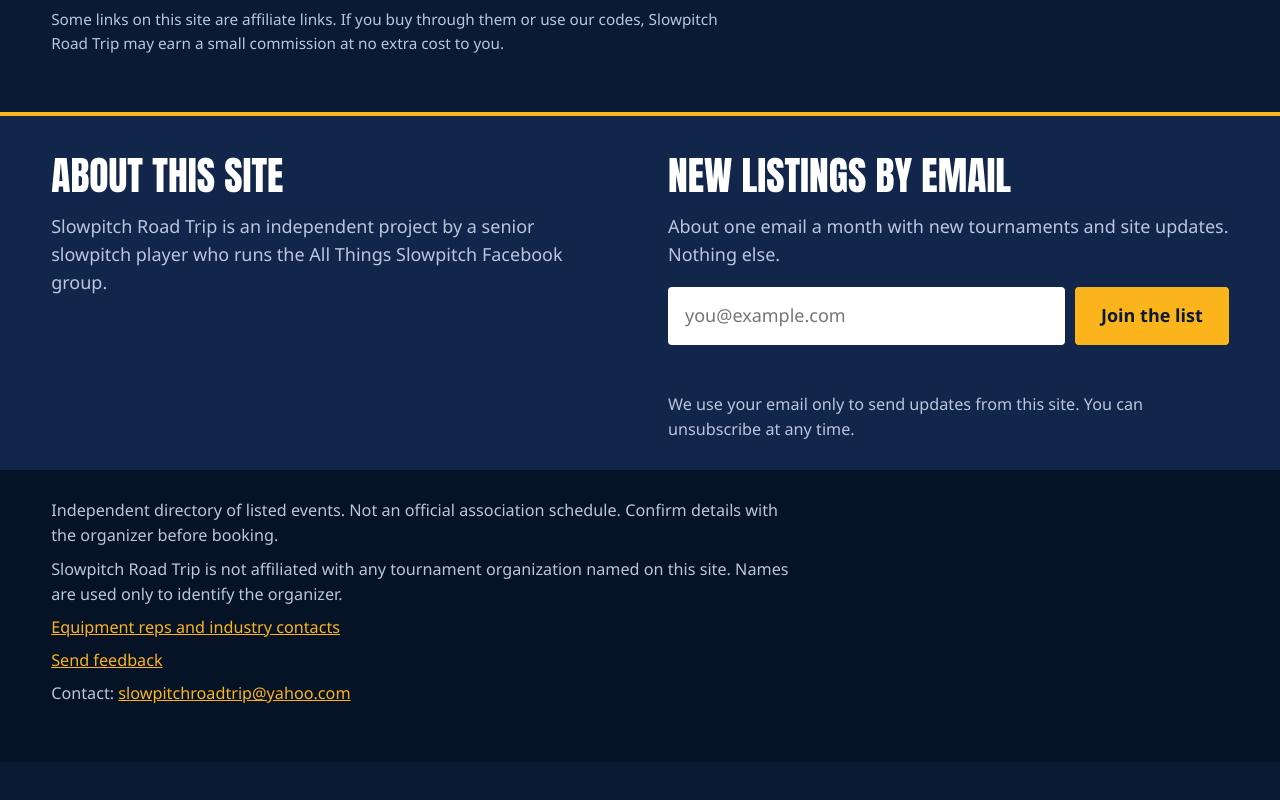
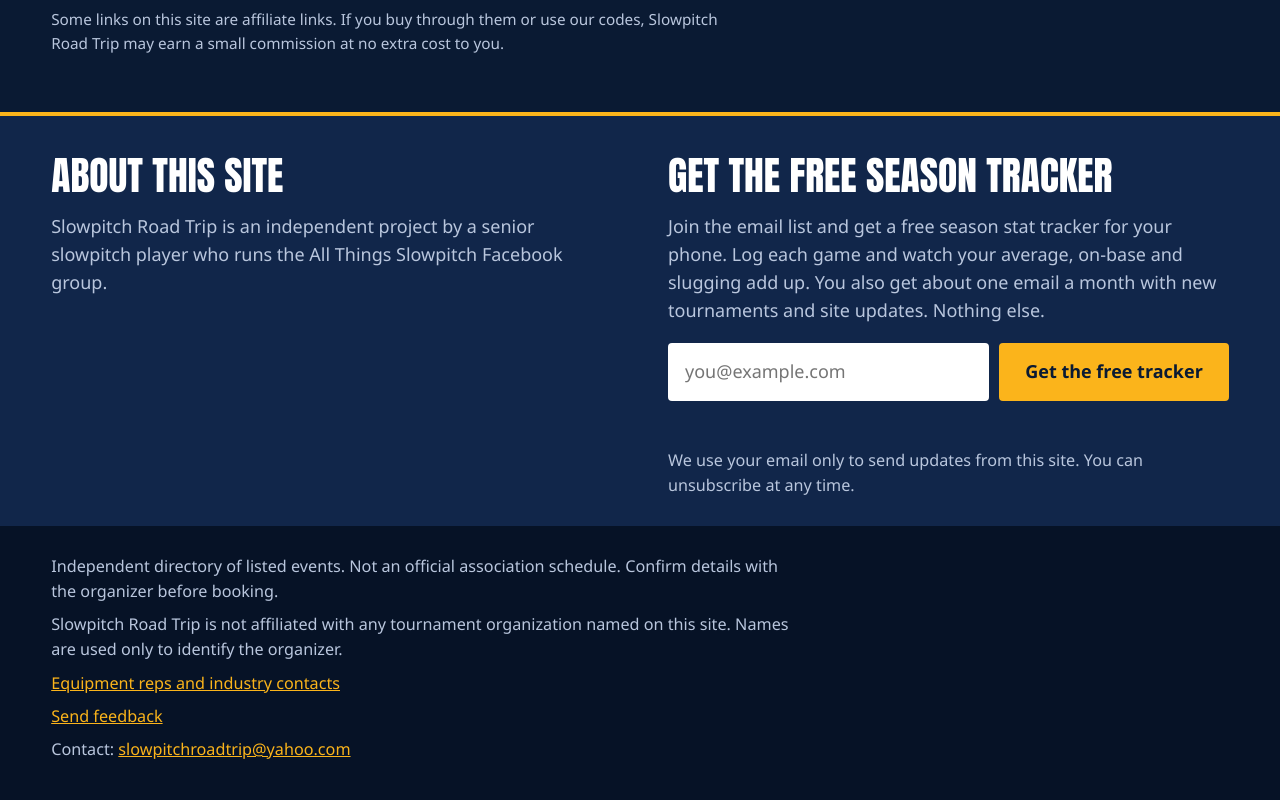
Before and after one commit to billmine28-hash/slowpitchroadtrip, a plain HTML site: page index.html in a window 1280 px wide. Shown: the part 5309-6109 px from the top of the page. Before the commit the page ends 6071 px from the top, so only its background shows below. Drawn offline with Linux system fonts and the light colour scheme.

Commit message:
Homepage signup: announce the free Season Tracker
Co-Authored-By: Claude Sonnet 5.5 <noreply@anthropic.com>

```diff
--- a/index.html
+++ b/index.html
@@ -195,12 +195,12 @@
         <p>Slowpitch Road Trip is an independent project by a senior slowpitch player who runs the All Things Slowpitch Facebook group.</p>
       </section>
       <section aria-labelledby="e-h">
-        <h2 id="e-h">New listings by email</h2>
-        <p>About one email a month with new tournaments and site updates. Nothing else.</p>
+        <h2 id="e-h">Get the free Season Tracker</h2>
+        <p>Join the email list and get a free season stat tracker for your phone. Log each game and watch your average, on-base and slugging add up. You also get about one email a month with new tournaments and site updates. Nothing else.</p>
         <form class="signup" id="signup" action="https://app.kit.com/forms/10168040/subscriptions" method="post">
           <label for="email" style="position:absolute;left:-9999px">Email address</label>
           <input id="email" name="email_address" type="email" placeholder="you@example.com" autocomplete="email" required>
-          <button class="btn" type="submit">Join the list</button>
+          <button class="btn" type="submit">Get the free tracker</button>
         </form>
         <p class="signup-msg" id="signup-msg" role="status" aria-live="polite"></p>
         <p class="signup-note">We use your email only to send updates from this site. You can unsubscribe at any time.</p>
@@ -247,13 +247,13 @@ document.querySelectorAll(".deal-code .copy").forEach(function (b) {
       .then(function (res) {
         if (res.ok && (!res.d.status || res.d.status === "success")) {
           form.reset();
-          say("Thanks, you're on the list! Check your inbox for a confirmation email.", "ok");
+          say("Thanks! Check your inbox and tap the confirm button. Your free Season Tracker opens right after you confirm.", "ok");
         } else {
           say("That didn't go through. Please check your email address and try again.", "err");
         }
       })
       .catch(function () { say("Something went wrong. Please try again, or email slowpitchroadtrip@yahoo.com.", "err"); })
-      .then(function () { btn.disabled = false; btn.textContent = "Join the list"; });
+      .then(function () { btn.disabled = false; btn.textContent = "Get the free tracker"; });
   });
 })();
 </script>
```
